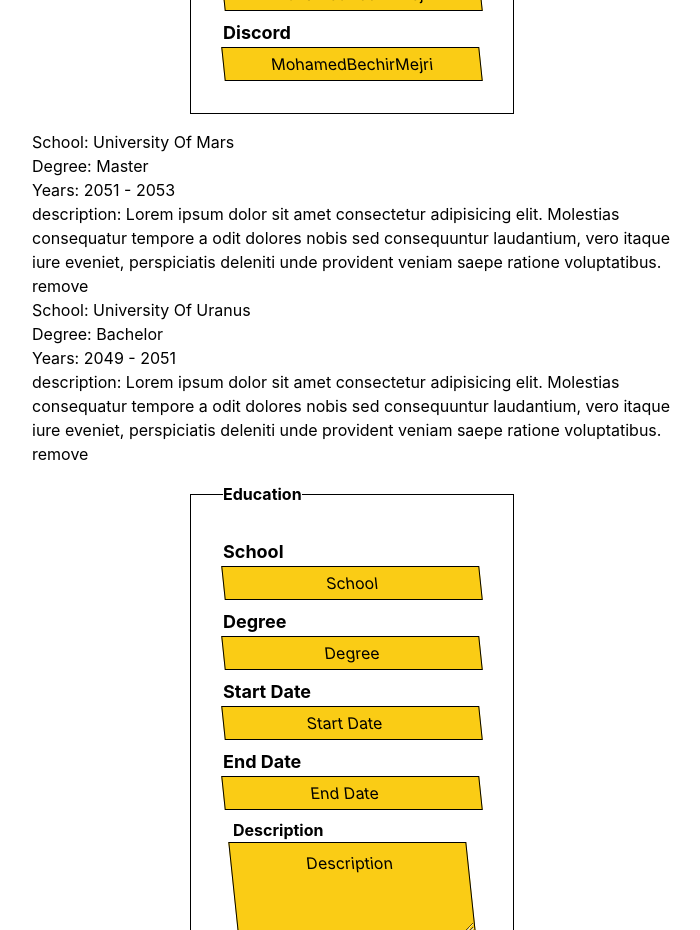
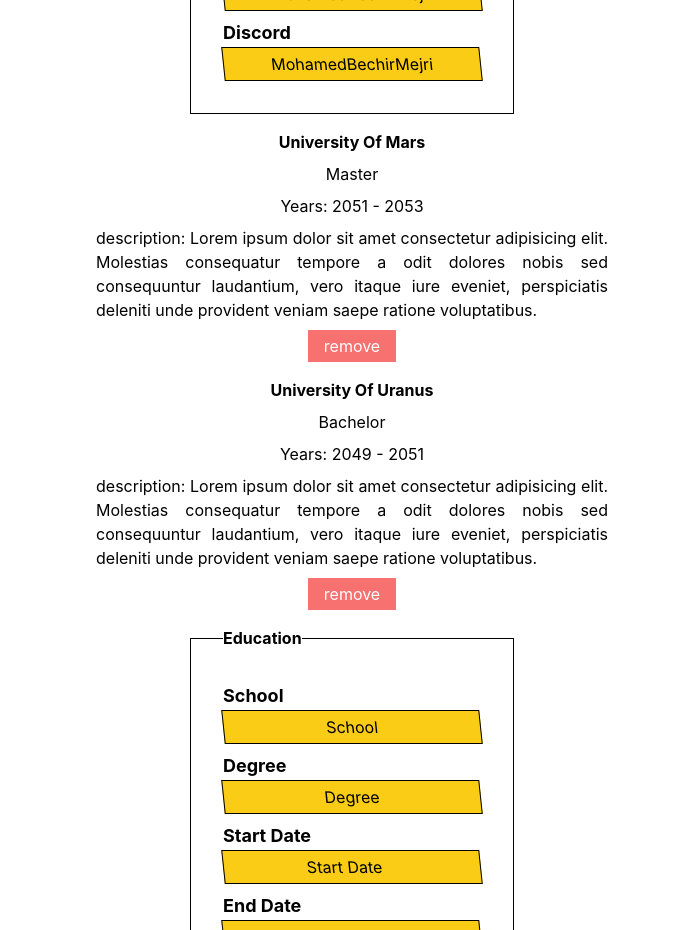
Before and after one commit to MohamedBechirMejri/cv-app-theodinproject, a React (Create React App) app: page / in a window 1280 px wide. Shown: the part 1620-2550 px from the top of the page, without its empty margins (288-988 px from the left). Built offline with nearby package versions, Linux system fonts and the light colour scheme.

Commit message:
style exp

```diff
--- a/src/Components/Edit/Edit.tsx
+++ b/src/Components/Edit/Edit.tsx
@@ -411,17 +411,20 @@ const Edit = ({
             f={setDiscord}
           />
         </fieldset>
-        <div className="">
+        <div className="flex flex-col items-center justify-center gap-4">
           {education.map((edu, i) => {
             return (
-              <div key={i}>
-                <h3>School: {edu.school}</h3>
-                <h3>Degree: {edu.degree}</h3>
+              <div
+                key={i}
+                className="flex flex-col items-center justify-center gap-2"
+              >
+                <h3 className="font-bold"> {edu.school}</h3>
+                <h3> {edu.degree}</h3>
                 <h3>
                   Years: {edu.startDate} - {edu.endDate}
                 </h3>
-                <p>description: {edu.description}</p>
-                <button className="" onClick={e => removeEducation(e, i)}>
+                <p className="max-w-lg text-justify">description: {edu.description}</p>
+                <button className="p-1 px-4 text-white transition-all bg-red-400 hover:bg-red-500" onClick={e => removeEducation(e, i)}>
                   remove
                 </button>
               </div>
```
